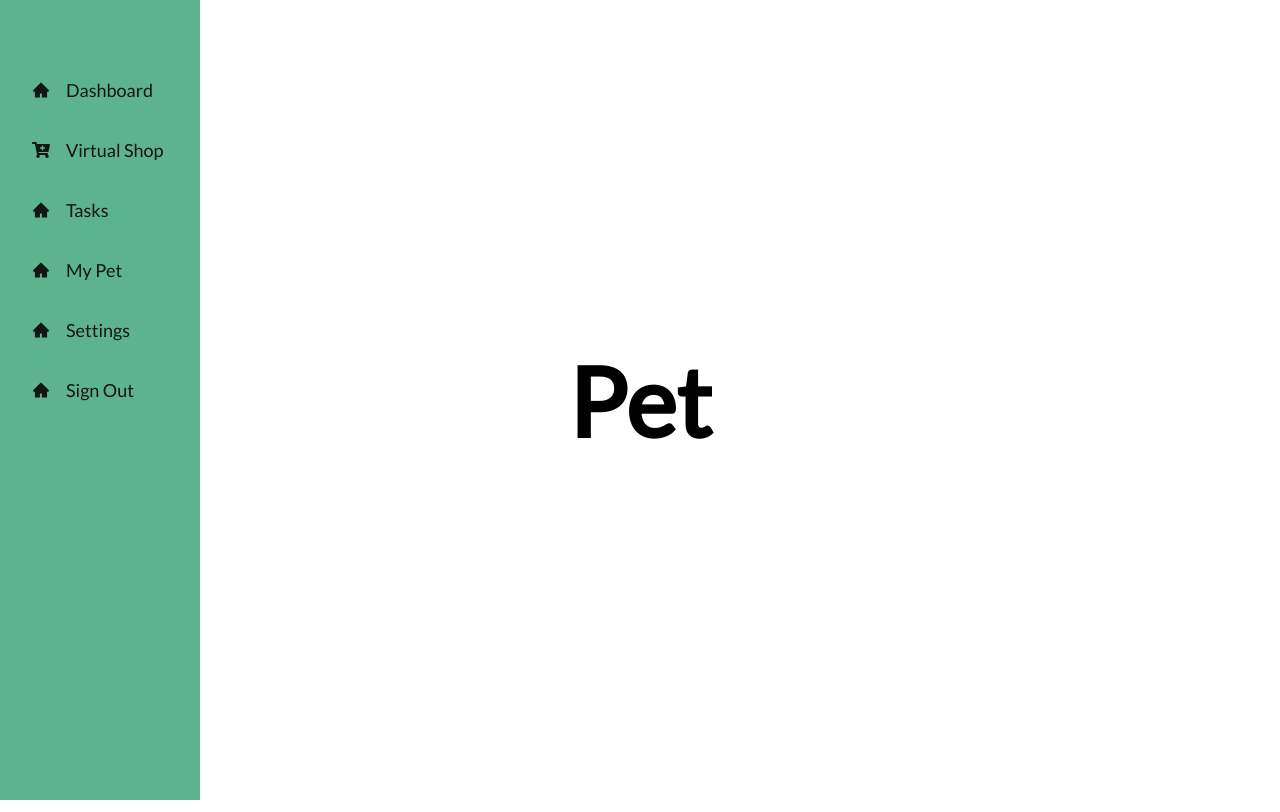
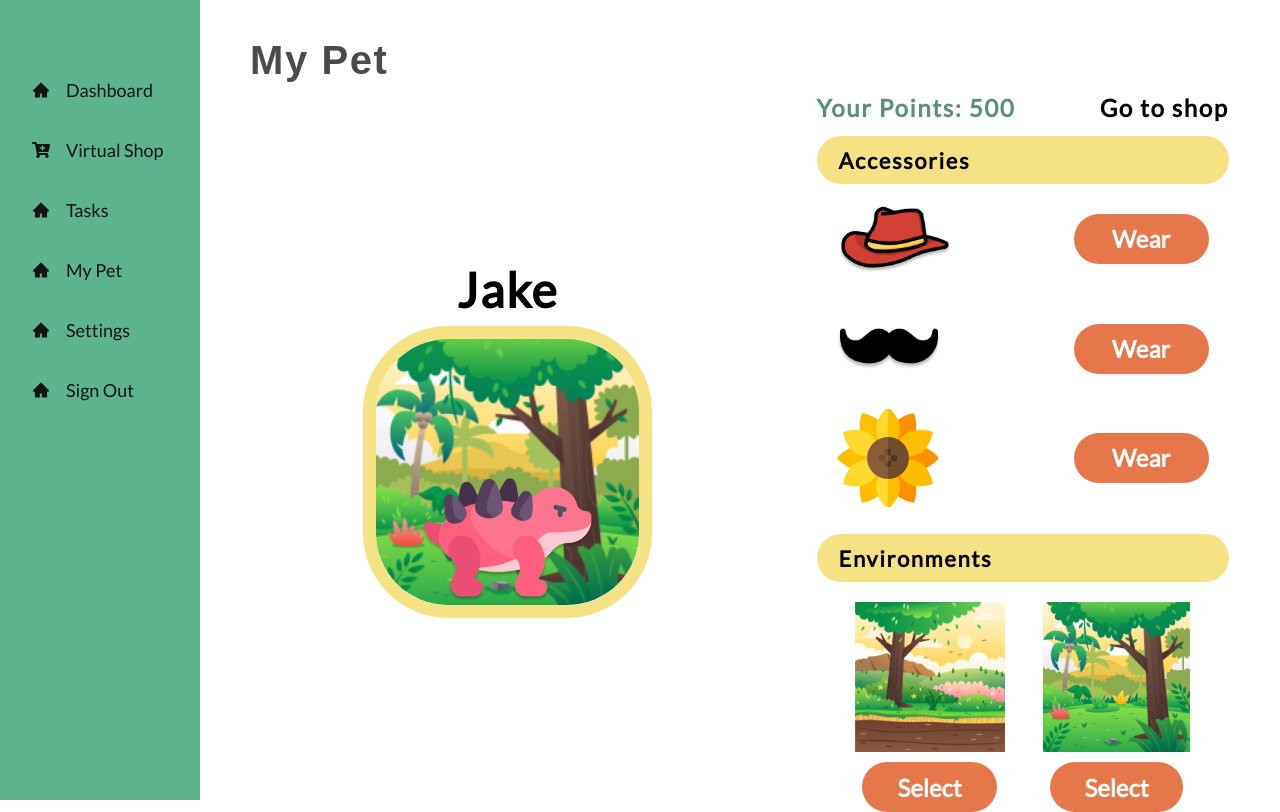
Before and after one commit to seeddhee/CSC_307_ToDoemon-, a React app in the folder react-frontend/: page /pet in a window 1280 px wide. Built offline with nearby package versions, Linux system fonts and the light colour scheme.

Commit message:
Worked on My Pet Page

```diff
--- /dev/null
+++ b/react-frontend/src/components/login/ErrorMessage.js
@@ -0,0 +1,10 @@
+import React from "react";
+
+function ErrorMessage(props) {
+  return (
+    <div className="error-message">
+      <p style={props.display}>{props.text}</p>
+    </div>
+  );
+}
+export default ErrorMessage;
--- /dev/null
+++ b/react-frontend/src/components/pages/BackgroundOption.js
@@ -0,0 +1,14 @@
+import React from "react";
+
+function BackgroundOption(props) {
+  return (
+    <div className="background-option">
+      <img className="background-image" src={props.image} />
+      <button className="equip-button" onClick={props.onClick}>
+        Select
+      </button>
+    </div>
+  );
+}
+
+export default BackgroundOption;
--- /dev/null
+++ b/react-frontend/src/components/pages/ItemOption.js
@@ -0,0 +1,14 @@
+import React from "react";
+
+function ItemOption(props) {
+  return (
+    <div className="item-option">
+      <img className="item-image" src={props.image} alt={props.name} />
+      <button className="equip-button" onClick={props.onClick}>
+        {props.text}
+      </button>
+    </div>
+  );
+}
+
+export default ItemOption;
--- /dev/null
+++ b/react-frontend/src/components/pages/PetDisplay.js
@@ -0,0 +1,13 @@
+import React from "react";
+
+function PetDisplay(props) {
+  return (
+    <div className="pet-display">
+      <label htmlFor="background-display">{props.name}</label>
+      <img id="background-display" alt="Forest" src={props.background} />
+      <img src={props.image} alt="My Pet" id={props.name} className="pet-image" />
+    </div>
+  );
+}
+
+export default PetDisplay;
--- /dev/null
+++ b/react-frontend/src/components/pages/PetPageTitle.js
@@ -0,0 +1,11 @@
+import React from "react";
+
+function PetPageTitle(props) {
+  return (
+    <div className="pet-page-title">
+      <h3>{props.text}</h3>
+    </div>
+  );
+}
+
+export default PetPageTitle;
--- a/react-frontend/src/index.css
+++ b/react-frontend/src/index.css
@@ -10,8 +10,7 @@
 /* Pages - will remove*/
 .dashboard,
 .shop,
-.tasks,
-.pet {
+.tasks {
   display: flex;
   height: 100vh;
   align-items: center;
--- a/react-frontend/src/login-pages/SignUpPage.js
+++ b/react-frontend/src/login-pages/SignUpPage.js
@@ -4,6 +4,7 @@ import LeftDiv from "../components/login/LeftDiv.js";
 import MyInput from "../components/login/MyInput.js";
 import LinkButton from "../components/login/LinkButton.js";
 import PageTitle from "../components/login/PageTitle.js";
+import ErrorMessage from "../components/login/ErrorMessage.js";
 import "../style/login-style.css";
 
 function SignUpPage() {
@@ -20,6 +21,8 @@ function SignUpPage() {
     Email: "",
     Password: ""
   });
+
+  const [error, setError] = useState("0");
 
   function handleChange(event) {
     const { id, value } = event.target;
@@ -39,6 +42,7 @@ function SignUpPage() {
     let b = validateUsername(user.Username);
     let c = validatePassword(user.Password, user["Confirm Password"]);
     if (a && b && c) {
+      setError("0");
       return true;
     }
     return false;
@@ -51,12 +55,14 @@ function SignUpPage() {
       return true;
     }
     setClasses((values) => ({ ...values, Email: "error" }));
+    setError("1");
     return false;
   }
 
   function validateUsername(username) {
     if (username === "") {
       setClasses((values) => ({ ...values, Username: "error" }));
+      setError("1");
       return false;
     }
     return true;
@@ -67,12 +73,14 @@ function SignUpPage() {
       return true;
     }
     setClasses((values) => ({ ...values, Password: "error" }));
+    setError("1");
     return false;
   }
 
   useEffect(() => {
     setUser(user);
     setClasses(classes);
+    setError(error);
   });
 
   const happy_dino = require("../images/happy_dino.png");
@@ -81,6 +89,7 @@ function SignUpPage() {
       <LeftDiv dino={happy_dino} />
       <div className="right-div">
         <PageTitle title="WELCOME!" subtext="Have an account? " link="Sign In" to="/login" />
+        <ErrorMessage text="Oops, something wasn't right" display={{ opacity: error }} />
         <MyInput
           name="Email"
           type="text"
--- a/react-frontend/src/routes/Pet.js
+++ b/react-frontend/src/routes/Pet.js
@@ -1,10 +1,77 @@
 /* eslint-disable no-unused-vars */
-import React from "react";
+import React, { useState } from "react";
+import { Link } from "react-router-dom";
+import Title from "../components/pages/Title";
+import PetDisplay from "../components/pages/PetDisplay";
+import PetPageTitle from "../components/pages/PetPageTitle";
+import ItemOption from "../components/pages/ItemOption";
+import BackgroundOption from "../components/pages/BackgroundOption";
+import "../style/pet-page-style.css";
 
 function Pet() {
+  const pet = require("../images/pet-dino.png");
+  const pointBalance = 500;
+
+  const cowboyHat = require("../images/item-cowboy-hat.png");
+  const mustache = require("../images/item-mustache.png");
+  const flower = require("../images/item-flower.png");
+  let items = [cowboyHat, mustache, flower];
+
+  const bg1 = require("../images/background-1.png");
+  const bg2 = require("../images/background-2.png");
+  let backgrounds = [bg1, bg2];
+
+  function handleClickItems(event) {
+    if (event.target.className === "equip-button") {
+      event.target.innerText = "Equipped";
+      event.target.className = "equip-button-selected";
+    } else {
+      event.target.innerText = "Wear";
+      event.target.className = "equip-button";
+    }
+  }
+
+  function handleClickBackgrounds(event) {
+    if (event.target.className === "equip-button") {
+      event.target.innerText = "Equipped";
+      event.target.className = "equip-button-selected";
+    } else {
+      event.target.innerText = "Select";
+      event.target.className = "equip-button";
+    }
+  }
+
   return (
-    <div className="pet">
-      <h1>Pet</h1>
+    <div className="pet-page">
+      <Title text="My Pet"></Title>
+      <div className="pet-items">
+        <div className="pet">
+          <PetDisplay background={bg2} image={pet} name="Jake" />
+        </div>
+        <div className="items">
+          <div className="items-top">
+            <h2>Your Points: {pointBalance}</h2>
+            <Link to="/shop">Go to shop</Link>
+          </div>
+
+          <PetPageTitle text="Accessories" />
+          <div className="item-list">
+            {items.map((item) => (
+              <ItemOption key={Math.random()} image={item} onClick={handleClickItems} text="Wear" />
+            ))}
+          </div>
+          <PetPageTitle text="Environments" />
+          <div className="background-list">
+            {backgrounds.map((background) => (
+              <BackgroundOption
+                key={Math.random()}
+                image={background}
+                onClick={handleClickBackgrounds}
+              />
+            ))}
+          </div>
+        </div>
+      </div>
     </div>
   );
 }
--- a/react-frontend/src/style/login-style.css
+++ b/react-frontend/src/style/login-style.css
@@ -255,3 +255,9 @@
 .round input:checked + label {
   opacity: 1;
 }
+
+.error-message p {
+  color: red;
+  padding-top: 5px;
+  margin-bottom: -20px;
+}
--- /dev/null
+++ b/react-frontend/src/style/pet-page-style.css
@@ -0,0 +1,172 @@
+.pet-page {
+  margin: 0;
+  padding: 0;
+  box-sizing: border-box;
+
+  font-family: "Overlock", sans-serif;
+  font-style: normal;
+  font-weight: 700;
+  letter-spacing: 0.1em;
+  line-height: 1.5;
+
+  /* flex: 0.8; */
+  padding-top: 30px;
+  padding-left: 250px;
+
+  display: flex;
+  flex-direction: column;
+
+  height: 100vh;
+}
+
+.pet-page .pet-items {
+  display: flex;
+  justify-content: space-around;
+  height: 85vh;
+}
+
+.pet-page .items-top {
+  display: flex;
+  justify-content: space-between;
+  flex-wrap: wrap;
+  align-items: center;
+}
+
+.pet-page .items-top a {
+  text-decoration: none;
+  color: black;
+  font-size: 24px;
+}
+
+.pet-page .items h2 {
+  font-size: 24px;
+  color: #5b8e7d;
+  margin-block: 0;
+  font-weight: 700;
+}
+
+.pet-page .pet {
+  flex: 0.4;
+  display: flex;
+  flex-wrap: wrap;
+  flex-direction: column;
+  justify-content: center;
+  align-content: center;
+}
+
+.pet-page .items {
+  flex: 0.4;
+}
+
+.pet-display {
+  width: 70%;
+  display: flex;
+  flex-direction: column;
+}
+
+.pet-display label {
+  text-align: center;
+  font-size: 48px;
+}
+
+.pet-display .pet-image {
+  align-self: center;
+  margin-top: -50%;
+  width: 60%;
+}
+
+#background-display {
+  border: 13px solid #f4e285;
+  border-radius: 85px;
+}
+
+.pet-page-title {
+  margin-top: 10px;
+  background-color: #f4e285;
+  height: 3em;
+  border-radius: 50px;
+  display: flex;
+  align-items: center;
+}
+
+.pet-page-title h3 {
+  font-size: 22px;
+  padding-left: 1em;
+}
+
+.item-list {
+  max-height: 50%;
+  overflow-y: auto;
+  padding-bottom: 20px;
+}
+.item-option {
+  margin-left: 20px;
+  margin-right: 20px;
+  display: flex;
+  flex-wrap: wrap;
+  justify-content: space-between;
+  align-items: center;
+}
+
+.item-image {
+  max-height: 110px;
+  padding-top: 5px;
+  padding-bottom: 5px;
+}
+
+.equip-button {
+  cursor: pointer;
+  background: #e6774a;
+  border: none;
+  border-radius: 80px;
+
+  width: 135px;
+  height: 50px;
+
+  font-weight: bold;
+  font-size: 24px;
+  color: white;
+  text-decoration: none;
+}
+
+.equip-button-selected {
+  cursor: pointer;
+  background: #5b8e7d;
+  border: none;
+  border-radius: 80px;
+
+  width: 135px;
+  height: 50px;
+
+  font-weight: bold;
+  font-size: 24px;
+  color: white;
+  text-decoration: none;
+}
+
+.background-list {
+  display: flex;
+  justify-content: space-evenly;
+  flex-wrap: wrap;
+
+  max-height: 35%;
+  overflow-y: auto;
+}
+
+.background-option {
+  padding-top: 20px;
+  display: flex;
+  flex-direction: column;
+  align-items: center;
+}
+
+.background-image {
+  max-height: 150px;
+  max-width: 150px;
+}
+
+.background-option .equip-button,
+.background-option .equip-button-selected {
+  margin-top: 10px;
+  width: 90%;
+}
--- a/react-frontend/src/style/settings-style.css
+++ b/react-frontend/src/style/settings-style.css
@@ -26,11 +26,10 @@
 }
 
 .title {
-  font-family: "Inter";
+  font-family: "Overlock", sans-serif;
   font-style: normal;
   font-weight: 700;
   font-size: 40px;
-  line-height: 58px;
 
   margin-block: 0;
 
```
Also changed, not shown: react-frontend/src/images/background-1.png (added), react-frontend/src/images/background-2.png (added), react-frontend/src/images/item-cowboy-hat.png (added), react-frontend/src/images/item-flower.png (added), react-frontend/src/images/item-mustache.png (added), react-frontend/src/images/pet-dino.png (added).
